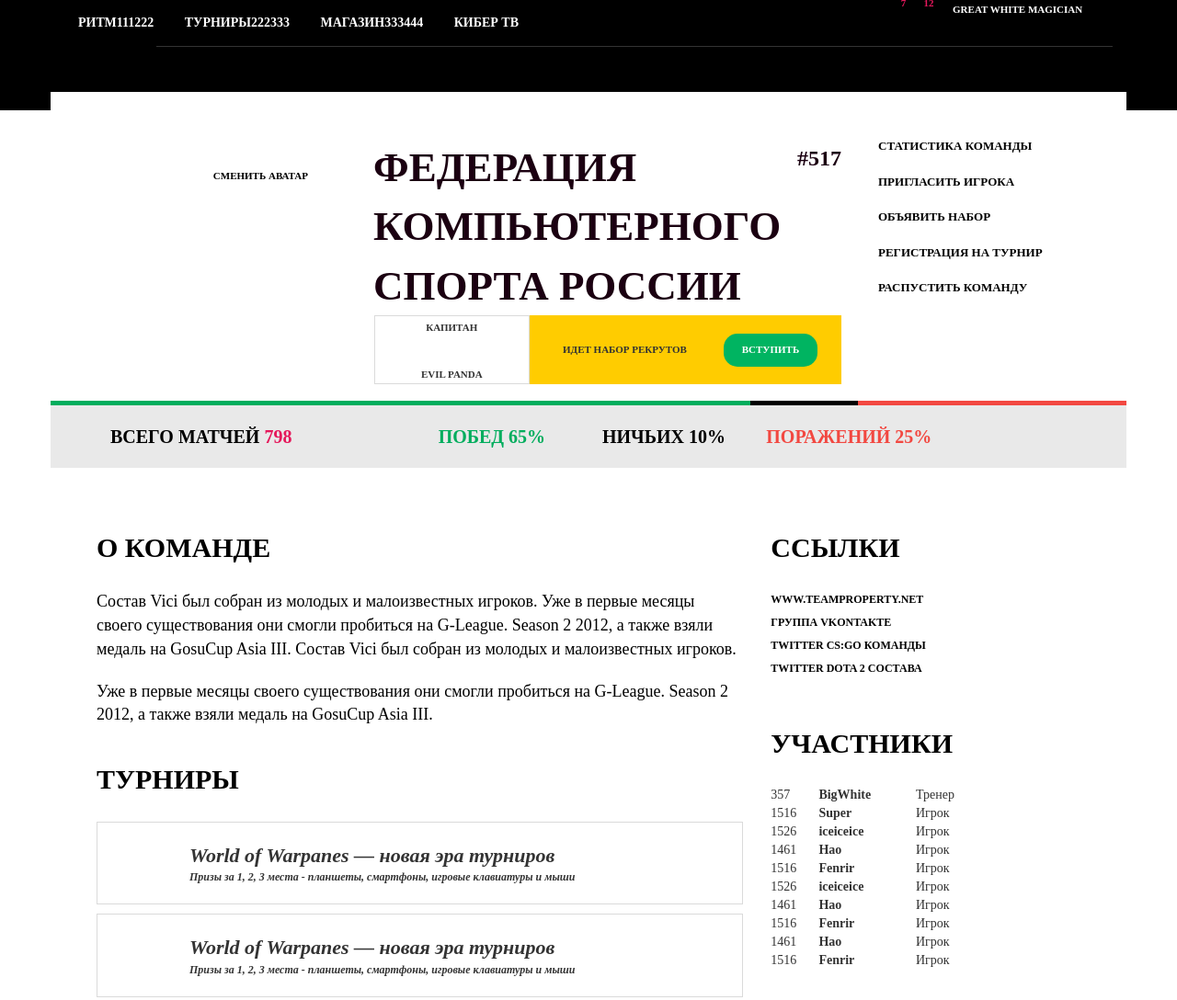
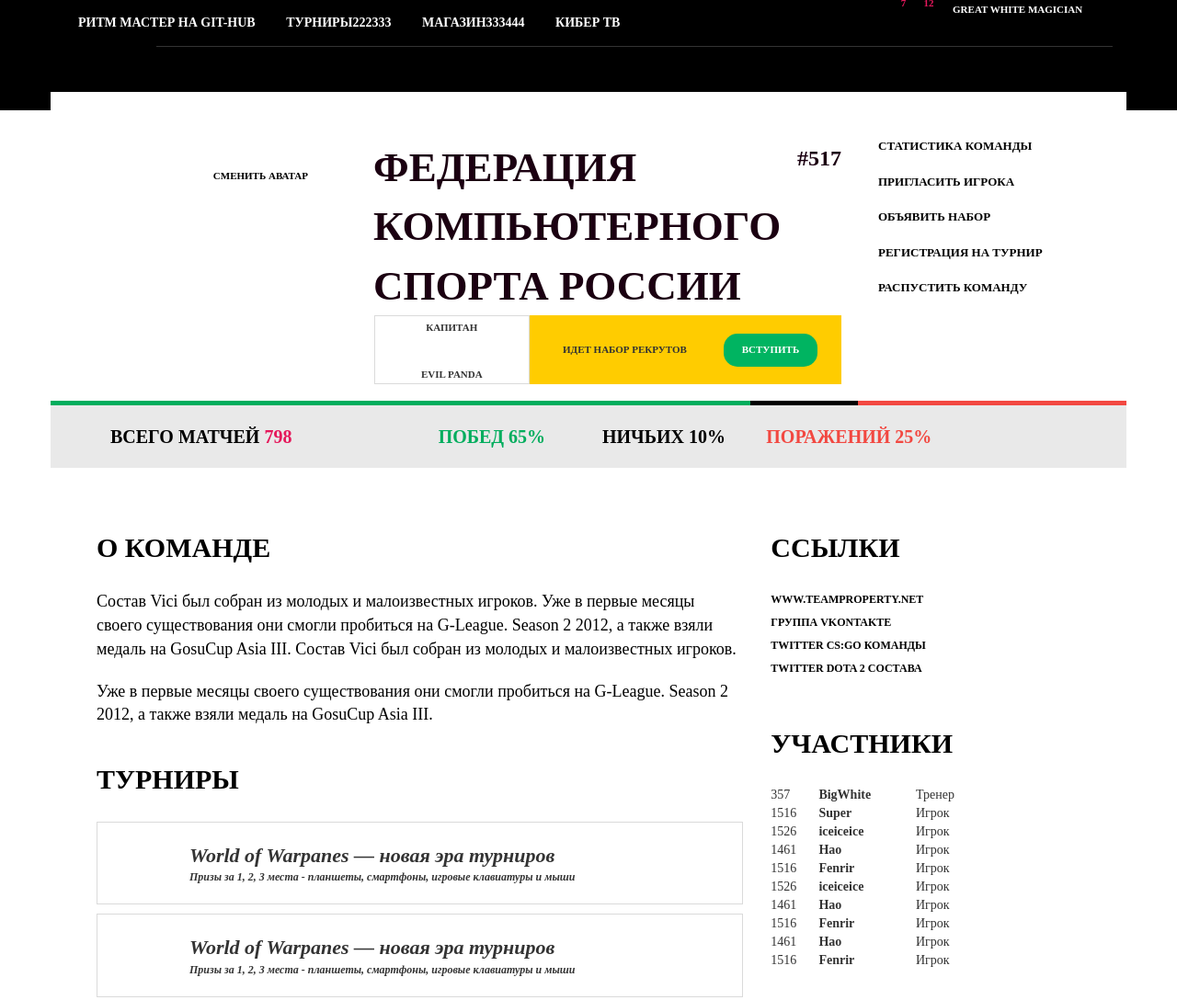
Before and after one commit to www-developer/gme.ru, a plain HTML site: page index.html in a window 1280 px wide. Shown: the top 1088 px of the page at 92% size. Drawn offline with nearby package versions, Linux system fonts and the light colour scheme.

Commit message:
Update index.html

```diff
--- a/index.html
+++ b/index.html
@@ -16,7 +16,7 @@
                             <span class="lgtp"><a href="#"><img src="img/logotip.png" alt="" /></a></span>
                             <nav class="navbar11 nav-hdr">
                                 <ul class="nav hdr">
-                                    <li><a href="#">Ритм111222</a></li>
+                                    <li><a href="#">Ритм мастер на git-hub</a></li>
                                     <li><a href="#">Турниры222333</a></li>
                                     <li><a href="#">Магазин333444</a></li>
                                     <li><a href="#">Кибер ТВ</a></li>
```
